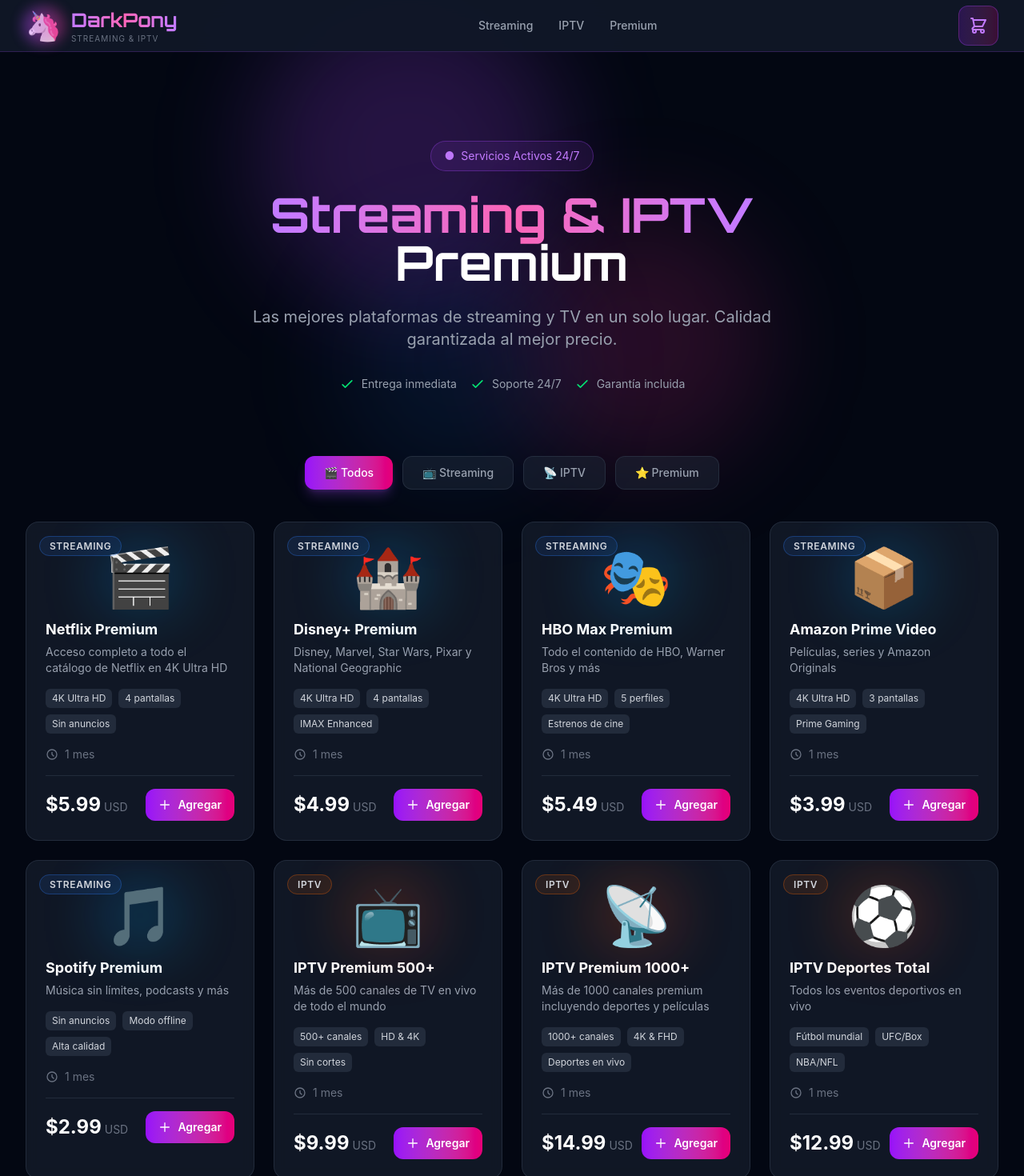
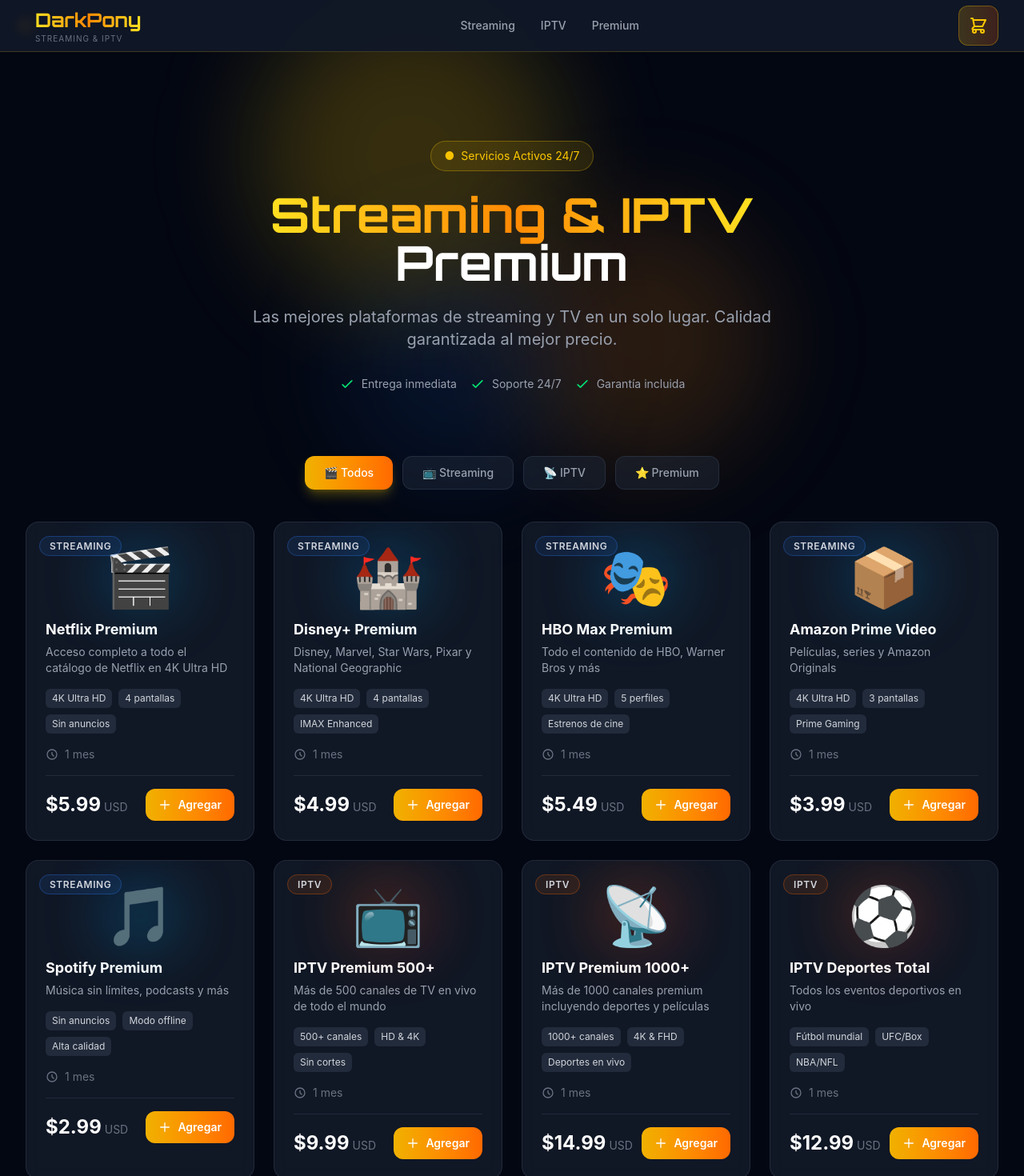
Before and after one commit to Darkpony13xD/ventas, a React (Vite) app: page / in a window 1280 px wide. Shown: the top 1470 px of the page at 80% size. Built offline with nearby package versions, Linux system fonts and the light colour scheme.

Commit message:
cambio color amarillo

```diff
--- a/src/App.tsx
+++ b/src/App.tsx
@@ -80,8 +80,8 @@
     <div className="min-h-screen bg-gray-950 text-white">
       {/* Background Effects */}
       <div className="fixed inset-0 pointer-events-none">
-        <div className="absolute top-0 left-1/4 w-96 h-96 bg-purple-500/20 rounded-full blur-3xl"></div>
-        <div className="absolute top-1/3 right-1/4 w-80 h-80 bg-pink-500/15 rounded-full blur-3xl"></div>
+        <div className="absolute top-0 left-1/4 w-96 h-96 bg-yellow-400/20 rounded-full blur-3xl"></div>
+        <div className="absolute top-1/3 right-1/4 w-80 h-80 bg-orange-400/15 rounded-full blur-3xl"></div>
         <div className="absolute bottom-1/4 left-1/3 w-72 h-72 bg-blue-500/10 rounded-full blur-3xl"></div>
       </div>
 
@@ -92,11 +92,11 @@
       <main className="relative pt-24 pb-16 px-4 sm:px-6 lg:px-8 max-w-7xl mx-auto">
         {/* Hero Section */}
         <section className="text-center py-12 md:py-20">
-          <div className="inline-flex items-center gap-2 px-4 py-2 bg-purple-500/10 border border-purple-500/30 rounded-full text-purple-400 text-sm mb-6">
+          <div className="inline-flex items-center gap-2 px-4 py-2 bg-yellow-400/10 border border-yellow-400/30 rounded-full text-yellow-400 text-sm mb-6">
             <span className="animate-pulse">●</span> Servicios Activos 24/7
           </div>
           <h2 className="text-4xl md:text-6xl font-bold mb-6" style={{ fontFamily: 'Orbitron, sans-serif' }}>
-            <span className="bg-gradient-to-r from-purple-400 via-pink-400 to-purple-400 bg-clip-text text-transparent">
+            <span className="bg-gradient-to-r from-yellow-300 via-orange-400 to-yellow-300 bg-clip-text text-transparent">
               Streaming & IPTV
             </span>
             <br />
@@ -137,7 +137,7 @@
                 onClick={() => setActiveFilter(filter)}
                 className={`px-6 py-2.5 rounded-xl font-medium text-sm transition-all ${
                   activeFilter === filter
-                    ? 'bg-gradient-to-r from-purple-600 to-pink-600 text-white shadow-lg shadow-purple-500/25'
+                    ? 'bg-gradient-to-r from-yellow-500 to-orange-500 text-white shadow-lg shadow-yellow-400/25'
                     : 'bg-gray-800/50 text-gray-400 hover:text-white hover:bg-gray-700/50 border border-gray-700/50'
                 }`}
               >
@@ -167,7 +167,7 @@
         {/* Features Section */}
         <section className="mt-20 grid grid-cols-1 md:grid-cols-3 gap-6">
           <div className="bg-gray-800/30 backdrop-blur-sm rounded-2xl p-6 border border-gray-700/50 text-center">
-            <div className="w-14 h-14 mx-auto mb-4 bg-gradient-to-r from-purple-600 to-pink-600 rounded-xl flex items-center justify-center">
+            <div className="w-14 h-14 mx-auto mb-4 bg-gradient-to-r from-yellow-500 to-orange-500 rounded-xl flex items-center justify-center">
               <svg className="w-7 h-7 text-white" fill="none" viewBox="0 0 24 24" stroke="currentColor">
                 <path strokeLinecap="round" strokeLinejoin="round" strokeWidth={2} d="M13 10V3L4 14h7v7l9-11h-7z" />
               </svg>
@@ -200,7 +200,7 @@
       <footer className="border-t border-gray-800 py-8 px-4 text-center">
         <div className="flex items-center justify-center gap-3 mb-4">
           <span className="text-3xl">🦄</span>
-          <span className="text-xl font-bold bg-gradient-to-r from-purple-400 to-pink-400 bg-clip-text text-transparent" style={{ fontFamily: 'Orbitron, sans-serif' }}>
+          <span className="text-xl font-bold bg-gradient-to-r from-yellow-300 to-orange-400 bg-clip-text text-transparent" style={{ fontFamily: 'Orbitron, sans-serif' }}>
             DarkPony
           </span>
         </div>
--- a/src/components/Cart.tsx
+++ b/src/components/Cart.tsx
@@ -32,12 +32,12 @@
       ></div>
 
       {/* Cart Panel */}
-      <div className="absolute right-0 top-0 h-full w-full max-w-md bg-gray-900 border-l border-purple-500/20 shadow-2xl transform transition-transform duration-300">
+      <div className="absolute right-0 top-0 h-full w-full max-w-md bg-gray-900 border-l border-yellow-400/20 shadow-2xl transform transition-transform duration-300">
         <div className="flex flex-col h-full">
           {/* Header */}
           <div className="flex items-center justify-between p-6 border-b border-gray-800">
             <div className="flex items-center gap-3">
-              <div className="w-10 h-10 rounded-xl bg-gradient-to-r from-purple-600 to-pink-600 flex items-center justify-center">
+              <div className="w-10 h-10 rounded-xl bg-gradient-to-r from-yellow-500 to-orange-500 flex items-center justify-center">
                 <svg className="w-5 h-5 text-white" fill="none" viewBox="0 0 24 24" stroke="currentColor">
                   <path strokeLinecap="round" strokeLinejoin="round" strokeWidth={2} d="M3 3h2l.4 2M7 13h10l4-8H5.4M7 13L5.4 5M7 13l-2.293 2.293c-.63.63-.184 1.707.707 1.707H17m0 0a2 2 0 100 4 2 2 0 000-4zm-8 2a2 2 0 11-4 0 2 2 0 014 0z" />
                 </svg>
@@ -73,7 +73,7 @@
                     <div className="flex-1">
                       <h4 className="font-semibold text-white">{item.name}</h4>
                       <p className="text-sm text-gray-400">{item.duration}</p>
-                      <p className="text-purple-400 font-bold mt-1">${item.price.toFixed(2)}</p>
+                      <p className="text-yellow-400 font-bold mt-1">${item.price.toFixed(2)}</p>
                     </div>
                     <button
                       onClick={() => onRemoveItem(item.id)}
--- a/src/components/Header.tsx
+++ b/src/components/Header.tsx
@@ -5,17 +5,17 @@
 
 export function Header({ cartItemsCount, onCartClick }: HeaderProps) {
   return (
-    <header className="fixed top-0 left-0 right-0 z-50 bg-gray-900/95 backdrop-blur-md border-b border-purple-500/20">
+    <header className="fixed top-0 left-0 right-0 z-50 bg-gray-900/95 backdrop-blur-md border-b border-yellow-400/20">
       <div className="max-w-7xl mx-auto px-4 sm:px-6 lg:px-8">
         <div className="flex items-center justify-between h-16">
           {/* Logo */}
           <div className="flex items-center gap-3">
             <div className="relative">
-              <span className="text-4xl">🦄</span>
-              <div className="absolute -inset-1 bg-gradient-to-r from-purple-500 to-pink-500 rounded-full blur opacity-40 animate-pulse"></div>
+              <span className="text-4xl"></span>
+              <div className="absolute -inset-1 bg-gradient-to-r from-yellow-400 to-orange-500 rounded-full blur opacity-40 animate-pulse"></div>
             </div>
             <div>
-              <h1 className="text-2xl font-bold bg-gradient-to-r from-purple-400 via-pink-400 to-purple-400 bg-clip-text text-transparent" style={{ fontFamily: 'Orbitron, sans-serif' }}>
+              <h1 className="text-2xl font-bold bg-gradient-to-r from-yellow-300 via-orange-400 to-yellow-300 bg-clip-text text-transparent" style={{ fontFamily: 'Orbitron, sans-serif' }}>
                 DarkPony
               </h1>
               <p className="text-[10px] text-gray-500 tracking-widest uppercase">Streaming & IPTV</p>
@@ -24,13 +24,13 @@
 
           {/* Nav */}
           <nav className="hidden md:flex items-center gap-8">
-            <a href="#streaming" className="text-gray-400 hover:text-purple-400 transition-colors text-sm font-medium">
+            <a href="#streaming" className="text-gray-400 hover:text-yellow-400 transition-colors text-sm font-medium">
               Streaming
             </a>
-            <a href="#iptv" className="text-gray-400 hover:text-purple-400 transition-colors text-sm font-medium">
+            <a href="#iptv" className="text-gray-400 hover:text-yellow-400 transition-colors text-sm font-medium">
               IPTV
             </a>
-            <a href="#premium" className="text-gray-400 hover:text-purple-400 transition-colors text-sm font-medium">
+            <a href="#premium" className="text-gray-400 hover:text-yellow-400 transition-colors text-sm font-medium">
               Premium
             </a>
           </nav>
@@ -38,13 +38,13 @@
           {/* Cart Button */}
           <button
             onClick={onCartClick}
-            className="relative p-3 rounded-xl bg-gradient-to-r from-purple-600/20 to-pink-600/20 border border-purple-500/30 hover:border-purple-400/50 transition-all group"
+            className="relative p-3 rounded-xl bg-gradient-to-r from-yellow-500/20 to-orange-600/20 border border-yellow-400/30 hover:border-yellow-300/50 transition-all group"
           >
-            <svg className="w-6 h-6 text-purple-400 group-hover:text-purple-300 transition-colors" fill="none" viewBox="0 0 24 24" stroke="currentColor">
+            <svg className="w-6 h-6 text-yellow-400 group-hover:text-yellow-300 transition-colors" fill="none" viewBox="0 0 24 24" stroke="currentColor">
               <path strokeLinecap="round" strokeLinejoin="round" strokeWidth={2} d="M3 3h2l.4 2M7 13h10l4-8H5.4M7 13L5.4 5M7 13l-2.293 2.293c-.63.63-.184 1.707.707 1.707H17m0 0a2 2 0 100 4 2 2 0 000-4zm-8 2a2 2 0 11-4 0 2 2 0 014 0z" />
             </svg>
             {cartItemsCount > 0 && (
-              <span className="absolute -top-1 -right-1 w-5 h-5 bg-gradient-to-r from-pink-500 to-purple-500 rounded-full text-white text-xs font-bold flex items-center justify-center animate-bounce">
+              <span className="absolute -top-1 -right-1 w-5 h-5 bg-gradient-to-r from-orange-500 to-yellow-500 rounded-full text-white text-xs font-bold flex items-center justify-center animate-bounce">
                 {cartItemsCount}
               </span>
             )}
--- a/src/components/ProductCard.tsx
+++ b/src/components/ProductCard.tsx
@@ -9,17 +9,17 @@
   const categoryColors = {
     streaming: 'from-blue-500 to-cyan-500',
     iptv: 'from-orange-500 to-red-500',
-    premium: 'from-purple-500 to-pink-500'
+    premium: 'from-yellow-400 to-orange-500'
   };
 
   const categoryBg = {
     streaming: 'bg-blue-500/10 border-blue-500/30',
     iptv: 'bg-orange-500/10 border-orange-500/30',
-    premium: 'bg-purple-500/10 border-purple-500/30'
+    premium: 'bg-yellow-400/10 border-yellow-400/30'
   };
 
   return (
-    <div className="group relative bg-gray-800/50 backdrop-blur-sm rounded-2xl border border-gray-700/50 hover:border-purple-500/50 transition-all duration-300 overflow-hidden">
+    <div className="group relative bg-gray-800/50 backdrop-blur-sm rounded-2xl border border-gray-700/50 hover:border-yellow-400/50 transition-all duration-300 overflow-hidden">
       {/* Gradient overlay on hover */}
       <div className={`absolute inset-0 bg-gradient-to-br ${categoryColors[product.category]} opacity-0 group-hover:opacity-5 transition-opacity duration-300`}></div>
 
@@ -74,7 +74,7 @@
           </div>
           <button
             onClick={() => onAddToCart(product)}
-            className="relative px-4 py-2.5 bg-gradient-to-r from-purple-600 to-pink-600 rounded-xl text-white font-semibold text-sm overflow-hidden group/btn hover:shadow-lg hover:shadow-purple-500/25 transition-all"
+            className="relative px-4 py-2.5 bg-gradient-to-r from-yellow-500 to-orange-500 rounded-xl text-white font-semibold text-sm overflow-hidden group/btn hover:shadow-lg hover:shadow-yellow-400/25 transition-all"
           >
             <span className="relative z-10 flex items-center gap-2">
               <svg className="w-4 h-4" fill="none" viewBox="0 0 24 24" stroke="currentColor">
--- a/src/index.css
+++ b/src/index.css
@@ -10,12 +10,12 @@
 }
 
 ::-webkit-scrollbar-thumb {
-  background: linear-gradient(to bottom, #9333ea, #ec4899);
+  background: linear-gradient(to bottom, #f59e0b, #fbbf24);
   border-radius: 4px;
 }
 
 ::-webkit-scrollbar-thumb:hover {
-  background: linear-gradient(to bottom, #a855f7, #f472b6);
+  background: linear-gradient(to bottom, #facc15, #fca5a5);
 }
 
 /* Smooth scroll */
@@ -25,7 +25,7 @@
 
 /* Selection color */
 ::selection {
-  background-color: rgba(147, 51, 234, 0.5);
+  background-color: rgba(245, 158, 11, 0.5);
   color: white;
 }
 
@@ -52,12 +52,12 @@
 }
 
 /* Glow effect for buttons */
-.glow-purple {
-  box-shadow: 0 0 20px rgba(147, 51, 234, 0.4);
+.glow-yellow {
+  box-shadow: 0 0 20px rgba(245, 158, 11, 0.4);
 }
 
 /* Card hover effect */
 .card-hover:hover {
   transform: translateY(-4px);
-  box-shadow: 0 20px 40px rgba(147, 51, 234, 0.15);
+  box-shadow: 0 20px 40px rgba(245, 158, 11, 0.15);
 }
```
